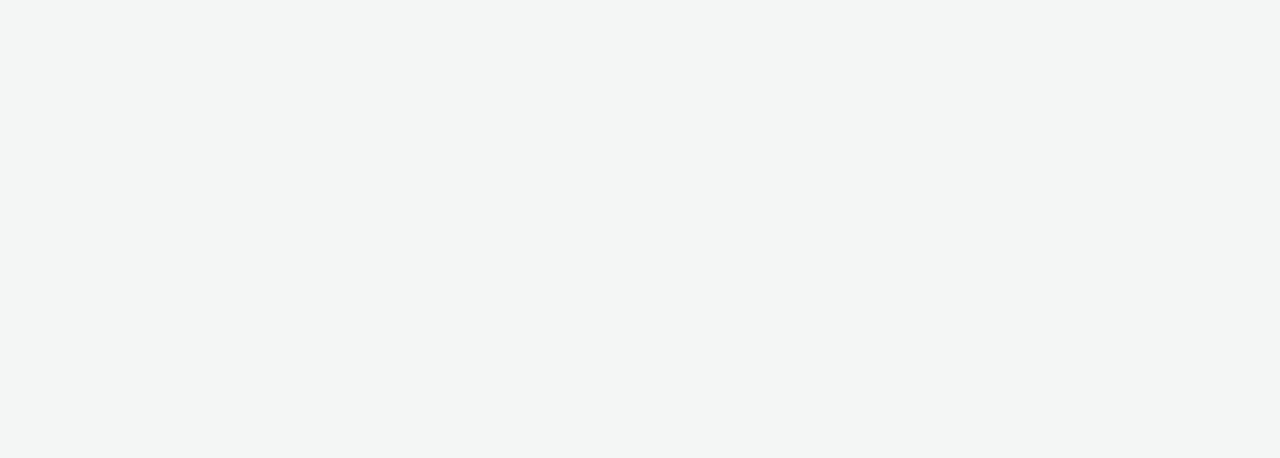
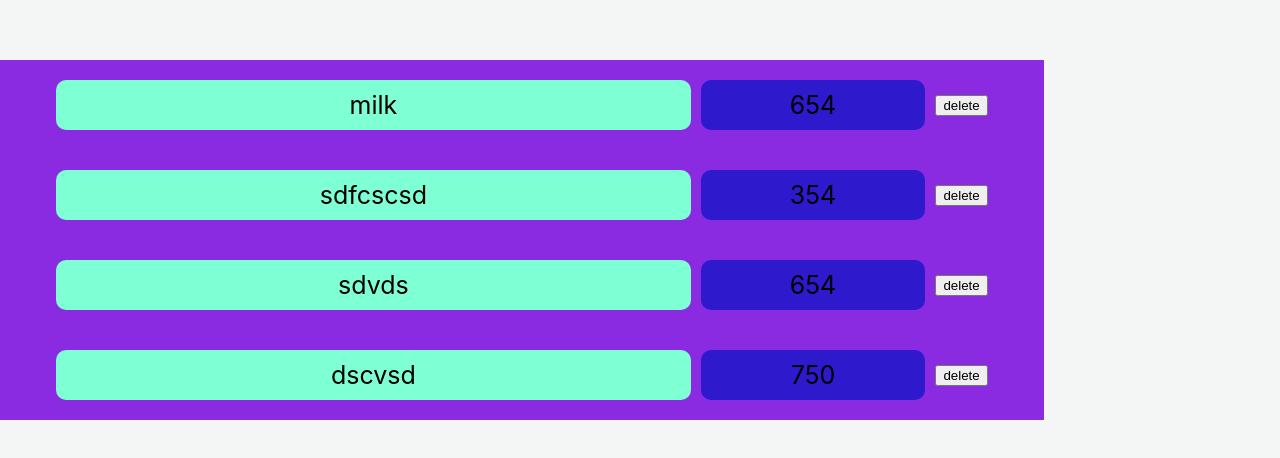
Before and after one commit to gitkrishnaa/expense_app_react_1, a React (Create React App) app: page / in a window 1280 px wide. Shown: the part 160-618 px from the top of the page. Built offline with nearby package versions, Linux system fonts and the light colour scheme.

Commit message:
onclick event and use state learned and delete button added

```diff
--- a/src/App.css
+++ b/src/App.css
@@ -5,4 +5,9 @@
   /* width: 100px;
   height: 100px; */
   background-color: rgb(244, 246, 245);
+  justify-content: center;
+  align-items: center;
 }
+.main_div2{
+width: 100%;
+}
--- a/src/App.js
+++ b/src/App.js
@@ -1,19 +1,19 @@
 
 import Card from "./ui/card"
-import Left_side_menu from "./expense/main"
+import Expense_main from "./expense/main"
 // import Display from "./display/main"
 import "./App.css"
 function App() {
 
 
   return <div className="main_div1">
+<div className="main_div2">
+<Expense_main title="milk" amount="654"/>
+<Expense_main title="sdfcscsd" amount="354"/>
+<Expense_main title="sdvds" amount="654"/>
+<Expense_main title="dscvsd" amount="750"/>
 
-
-
-
-
-
-
+</div>
 
 
   </div>
--- /dev/null
+++ b/src/expense/main.css
@@ -0,0 +1,27 @@
+.div1{
+    background-color: blueviolet;
+    height: 70px;
+    width: 80%;
+    display: flex;
+    justify-content: center;
+    align-items: center;
+    padding: 10px;
+}
+.sub_div1{
+    background-color: aquamarine;
+    width: 60%;
+    text-align: center;
+    font-size: 25px;
+    padding: 10px;
+    border-radius: 10px;
+
+}
+.sub_div2{
+    background-color: rgb(46, 25, 205);
+    width: 20%;
+    margin: 10px;
+    text-align: center;
+    font-size: 25px;
+    border-radius: 10px;
+    padding: 10px;
+}
--- a/src/expense/main.js
+++ b/src/expense/main.js
@@ -1,9 +1,21 @@
-import React from 'react'
+import React,{useState} from 'react'
+import "./main.css"
+function Expense(props) {
+const [title,setTitle]=useState(props.title)
+ const amount=props.amount;
+// const title="hgh"
+ const eventHandler=()=>{
+    // alert("hi")
+    setTitle("deleted itemx")
+}
+  return (
+    <div className='div1'>
+<div className='sub_div1'>{title}</div>
+<div className='sub_div2'>{amount}</div>
+<button onClick={eventHandler}>delete</button>
 
-function main() {
-  return (
-    <div>hello dearsdfsd</div>
+    </div>
   )
 }
 
-export default main
+export default Expense
```
